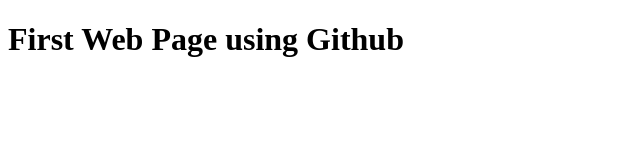
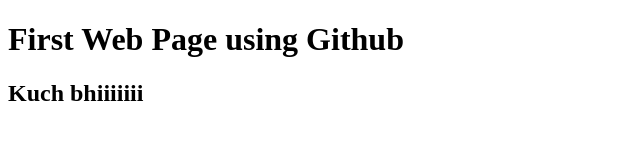
Before and after one commit to YuvalShah27/first-web, a plain HTML site: page index.html in a window 1280 px wide. Shown: the whole page, without its empty margins (0-640 px from the left). Drawn offline with Linux system fonts and the light colour scheme.

Commit message:
dusra line

```diff
--- a/index.html
+++ b/index.html
@@ -7,5 +7,6 @@
 </head>
 <body>
     <h1>First Web Page using Github</h1>
+    <h2>Kuch bhiiiiiii</h2>
 </body>
 </html>
```
